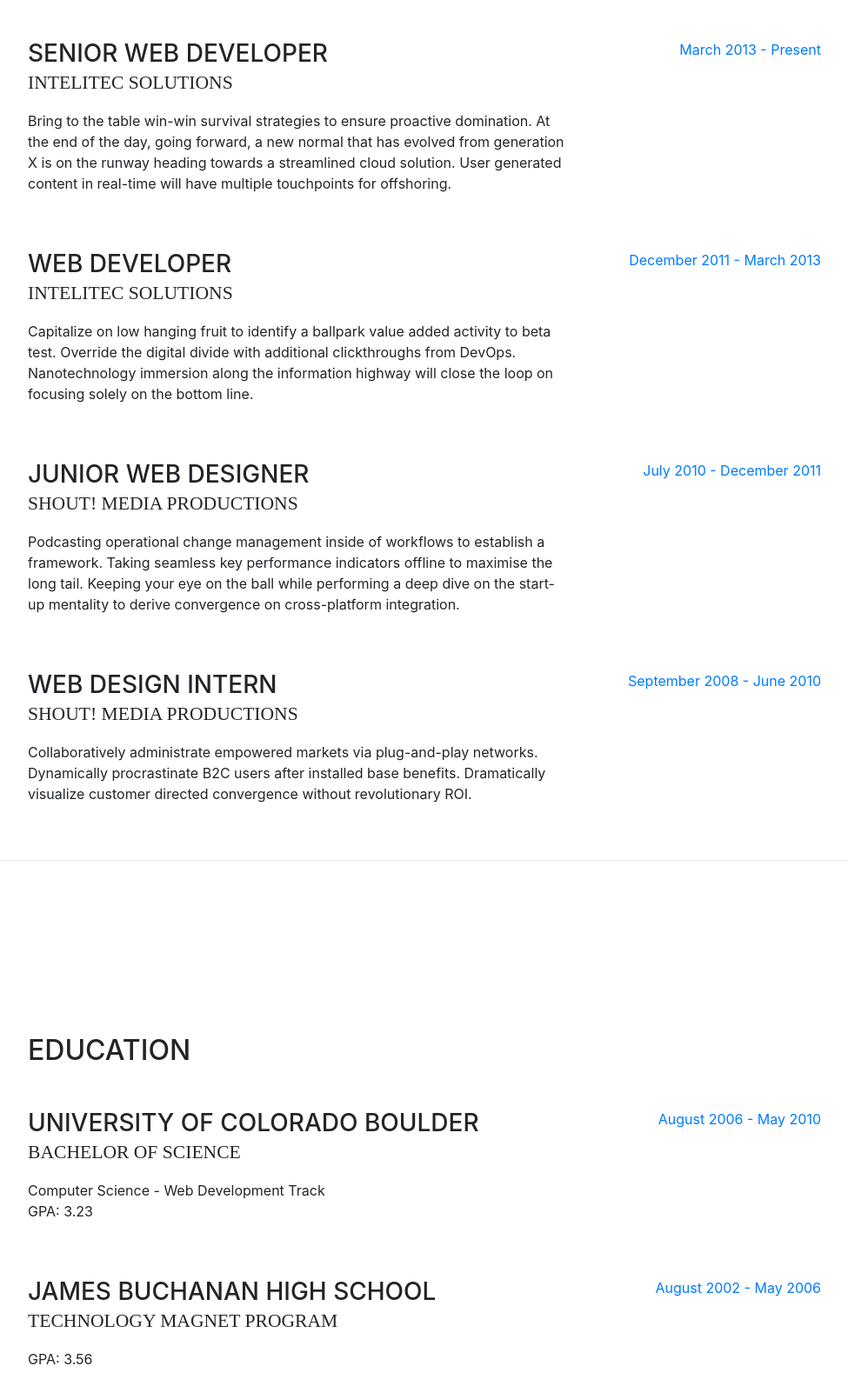
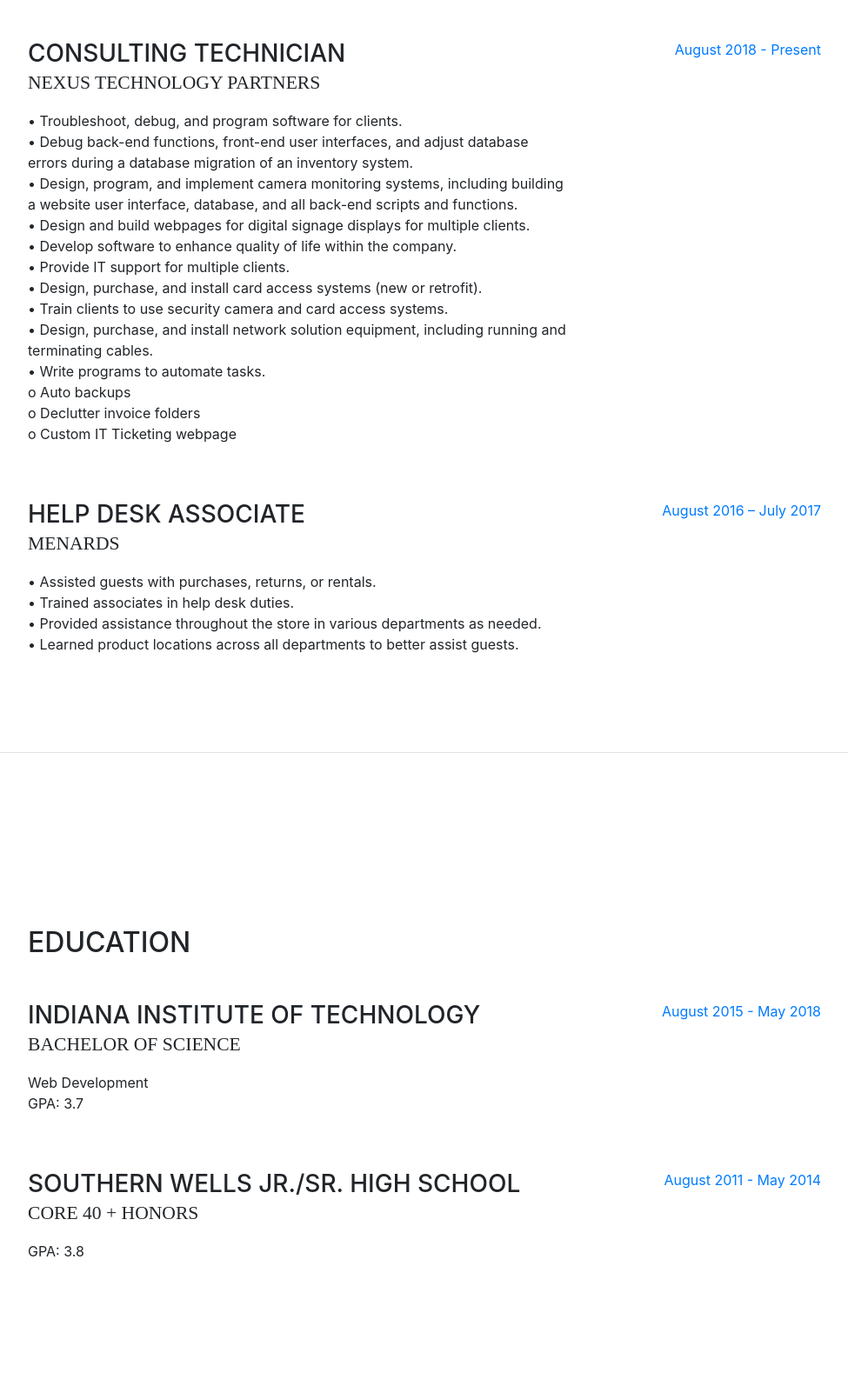
Before and after one commit to colepreston/colepreston.github.io, a website with bundled scripts: page index.html in a window 1280 px wide. Shown: the part 889-2483 px from the top of the page at 87% size, without its empty margins (288-1263 px from the left). Built offline with nearby package versions, Linux system fonts and the light colour scheme; a web font is replaced by a local one.

Commit message:
added education and work experience

```diff
--- a/index.html
+++ b/index.html
@@ -115,47 +115,46 @@
 
           <div class="resume-item d-flex flex-column flex-md-row mb-5">
             <div class="resume-content mr-auto">
-              <h3 class="mb-0">Senior Web Developer</h3>
-              <div class="subheading mb-3">Intelitec Solutions</div>
-              <p>Bring to the table win-win survival strategies to ensure proactive domination. At the end of the day, going forward, a new normal that has evolved from generation X is on the runway heading towards a streamlined cloud solution. User generated content in real-time will have multiple touchpoints for offshoring.</p>
+              <h3 class="mb-0">Consulting Technician</h3>
+              <div class="subheading mb-3">Nexus Technology Partners</div>
+              <!--<p>Bring to the table win-win survival strategies to ensure proactive domination. At the end of the day, going forward, a new normal that has evolved from generation X is on the runway heading towards a streamlined cloud solution. User generated content in real-time will have multiple touchpoints for offshoring.</p>-->
+              <p>•	Troubleshoot, debug, and program software for clients.<br>
+                •	Debug back-end functions, front-end user interfaces, and adjust database errors during a database migration of an inventory system.<br>
+                •	Design, program, and implement camera monitoring systems, including building a website user interface, database, and all back-end scripts and functions.<br>
+                •	Design and build webpages for digital signage displays for multiple clients.<br>
+                •	Develop software to enhance quality of life within the company.<br>
+                •	Provide IT support for multiple clients.<br>
+                •	Design, purchase, and install card access systems (new or retrofit).<br>
+                •	Train clients to use security camera and card access systems.<br>
+                •	Design, purchase, and install network solution equipment, including running and terminating cables.<br>
+                •	Write programs to automate tasks.<br>
+                o	Auto backups<br>
+                o	Declutter invoice folders<br>
+                o	Custom IT Ticketing webpage<br>
+                </p>
             </div>
             <div class="resume-date text-md-right">
-              <span class="text-primary">March 2013 - Present</span>
+              <span class="text-primary">August 2018 - Present</span>
             </div>
           </div>
 
           <div class="resume-item d-flex flex-column flex-md-row mb-5">
             <div class="resume-content mr-auto">
-              <h3 class="mb-0">Web Developer</h3>
-              <div class="subheading mb-3">Intelitec Solutions</div>
-              <p>Capitalize on low hanging fruit to identify a ballpark value added activity to beta test. Override the digital divide with additional clickthroughs from DevOps. Nanotechnology immersion along the information highway will close the loop on focusing solely on the bottom line.</p>
+              <h3 class="mb-0">Help Desk Associate</h3>
+              <div class="subheading mb-3">Menards</div>
+              <!--<p>Capitalize on low hanging fruit to identify a ballpark value added activity to beta test. Override the digital divide with additional clickthroughs from DevOps. Nanotechnology immersion along the information highway will close the loop on focusing solely on the bottom line.</p>-->
+              <p>•	Assisted guests with purchases, returns, or rentals.<br>
+                •	Trained associates in help desk duties.<br>
+                •	Provided assistance throughout the store in various departments as needed.<br>
+                •	Learned product locations across all departments to better assist guests.<br>
+                </p>
             </div>
             <div class="resume-date text-md-right">
-              <span class="text-primary">December 2011 - March 2013</span>
+              <span class="text-primary">August 2016 – July 2017</span>
             </div>
           </div>
 
-          <div class="resume-item d-flex flex-column flex-md-row mb-5">
-            <div class="resume-content mr-auto">
-              <h3 class="mb-0">Junior Web Designer</h3>
-              <div class="subheading mb-3">Shout! Media Productions</div>
-              <p>Podcasting operational change management inside of workflows to establish a framework. Taking seamless key performance indicators offline to maximise the long tail. Keeping your eye on the ball while performing a deep dive on the start-up mentality to derive convergence on cross-platform integration.</p>
-            </div>
-            <div class="resume-date text-md-right">
-              <span class="text-primary">July 2010 - December 2011</span>
-            </div>
-          </div>
 
-          <div class="resume-item d-flex flex-column flex-md-row">
-            <div class="resume-content mr-auto">
-              <h3 class="mb-0">Web Design Intern</h3>
-              <div class="subheading mb-3">Shout! Media Productions</div>
-              <p>Collaboratively administrate empowered markets via plug-and-play networks. Dynamically procrastinate B2C users after installed base benefits. Dramatically visualize customer directed convergence without revolutionary ROI.</p>
-            </div>
-            <div class="resume-date text-md-right">
-              <span class="text-primary">September 2008 - June 2010</span>
-            </div>
-          </div>
 
         </div>
 
@@ -167,24 +166,24 @@
 
           <div class="resume-item d-flex flex-column flex-md-row mb-5">
             <div class="resume-content mr-auto">
-              <h3 class="mb-0">University of Colorado Boulder</h3>
+              <h3 class="mb-0">Indiana Institute of Technology</h3>
               <div class="subheading mb-3">Bachelor of Science</div>
-              <div>Computer Science - Web Development Track</div>
-              <p>GPA: 3.23</p>
+              <div>Web Development</div>
+              <p>GPA: 3.7</p>
             </div>
             <div class="resume-date text-md-right">
-              <span class="text-primary">August 2006 - May 2010</span>
+              <span class="text-primary">August 2015 - May 2018</span>
             </div>
           </div>
 
           <div class="resume-item d-flex flex-column flex-md-row">
             <div class="resume-content mr-auto">
-              <h3 class="mb-0">James Buchanan High School</h3>
-              <div class="subheading mb-3">Technology Magnet Program</div>
-              <p>GPA: 3.56</p>
+              <h3 class="mb-0">Southern Wells Jr./Sr. High School</h3>
+              <div class="subheading mb-3">Core 40 + Honors</div>
+              <p>GPA: 3.8</p>
             </div>
             <div class="resume-date text-md-right">
-              <span class="text-primary">August 2002 - May 2006</span>
+              <span class="text-primary">August 2011 - May 2014</span>
             </div>
           </div>
 
```
